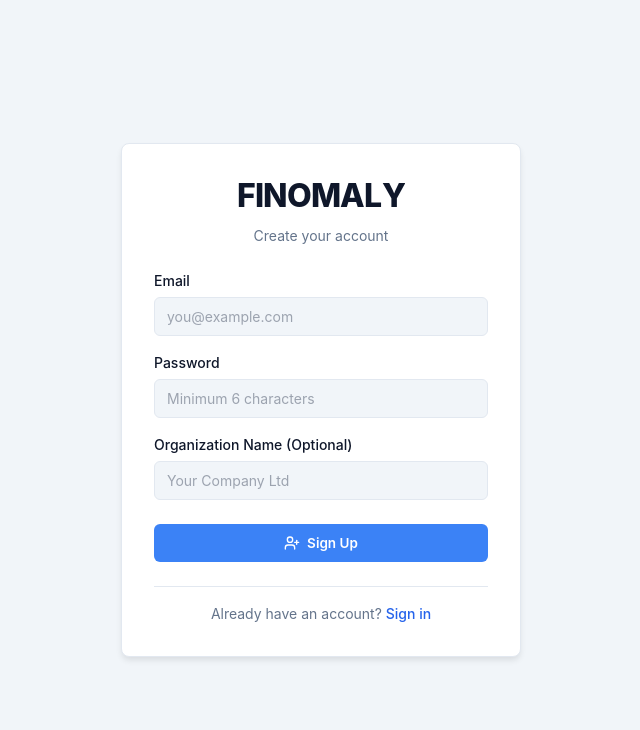
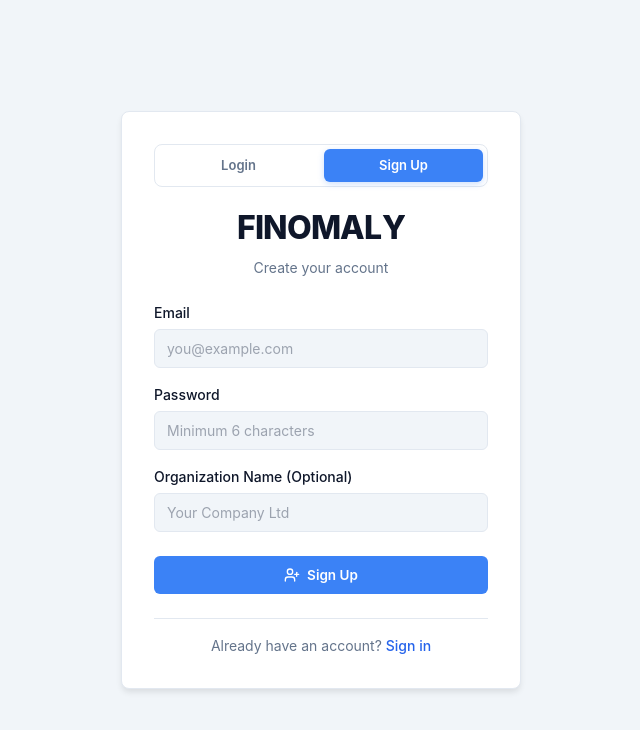
Before and after one commit to charan-lingam/FinOmaly, a React (Vite) app in the folder frontend/: page /signup in a window 1280 px wide. Shown: the top 730 px of the page, without its empty margins (319-959 px from the left). Built offline with nearby package versions, Linux system fonts and the light colour scheme; no server answers.

Commit message:
feat(ui): add Login and Sign Up switcher buttons above FinOmaly title on auth pages

```diff
--- a/frontend/package.json
+++ b/frontend/package.json
@@ -1,6 +1,6 @@
 {
   "name": "finomaly",
-  "version": "1.8.1",
+  "version": "1.8.2",
   "private": true,
   "type": "module",
   "scripts": {
--- a/frontend/src/pages/Login.jsx
+++ b/frontend/src/pages/Login.jsx
@@ -51,6 +51,53 @@
   return (
     <div style={{ display: 'flex', height: '100vh', alignItems: 'center', justifyContent: 'center', backgroundColor: 'var(--main-bg)' }}>
       <div style={{ width: 400, padding: 32, backgroundColor: 'var(--card-bg)', border: '1px solid var(--border)', borderRadius: 8, boxShadow: '0 4px 6px -1px rgb(0 0 0 / 0.1)' }}>
+
+        {/* Auth Toggle Buttons above FinOmaly name */}
+        <div style={{
+          display: 'flex',
+          gap: 6,
+          width: '100%',
+          marginBottom: 20,
+          background: 'rgba(255, 255, 255, 0.04)',
+          border: '1px solid var(--border)',
+          borderRadius: 8,
+          padding: 4
+        }}>
+          <Link
+            to="/login"
+            style={{
+              flex: 1,
+              textAlign: 'center',
+              padding: '7px 12px',
+              borderRadius: 6,
+              fontSize: 13,
+              fontWeight: 600,
+              textDecoration: 'none',
+              backgroundColor: 'var(--blue, #3b82f6)',
+              color: '#ffffff',
+              boxShadow: '0 2px 6px rgba(59, 130, 246, 0.25)'
+            }}
+          >
+            Login
+          </Link>
+          <Link
+            to="/signup"
+            style={{
+              flex: 1,
+              textAlign: 'center',
+              padding: '7px 12px',
+              borderRadius: 6,
+              fontSize: 13,
+              fontWeight: 600,
+              textDecoration: 'none',
+              backgroundColor: 'transparent',
+              color: 'var(--text-secondary)'
+            }}
+          >
+            Sign Up
+          </Link>
+        </div>
+
         <div style={{ textAlign: 'center', marginBottom: 24, display: 'flex', flexDirection: 'column', alignItems: 'center' }}>
           <CascadeText text="FinOmaly" as="div" fontSize="32px" color="var(--text-primary)" hoverColor="#2563eb" />
           <p style={{ color: 'var(--text-secondary)', marginTop: 8 }}>Sign in to access your dashboard</p>
--- a/frontend/src/pages/Signup.jsx
+++ b/frontend/src/pages/Signup.jsx
@@ -55,6 +55,53 @@
   return (
     <div style={{ display: 'flex', height: '100vh', alignItems: 'center', justifyContent: 'center', backgroundColor: 'var(--main-bg)' }}>
       <div style={{ width: 400, padding: 32, backgroundColor: 'var(--card-bg)', border: '1px solid var(--border)', borderRadius: 8, boxShadow: '0 4px 6px -1px rgb(0 0 0 / 0.1)' }}>
+
+        {/* Auth Toggle Buttons above FinOmaly name */}
+        <div style={{
+          display: 'flex',
+          gap: 6,
+          width: '100%',
+          marginBottom: 20,
+          background: 'rgba(255, 255, 255, 0.04)',
+          border: '1px solid var(--border)',
+          borderRadius: 8,
+          padding: 4
+        }}>
+          <Link
+            to="/login"
+            style={{
+              flex: 1,
+              textAlign: 'center',
+              padding: '7px 12px',
+              borderRadius: 6,
+              fontSize: 13,
+              fontWeight: 600,
+              textDecoration: 'none',
+              backgroundColor: 'transparent',
+              color: 'var(--text-secondary)'
+            }}
+          >
+            Login
+          </Link>
+          <Link
+            to="/signup"
+            style={{
+              flex: 1,
+              textAlign: 'center',
+              padding: '7px 12px',
+              borderRadius: 6,
+              fontSize: 13,
+              fontWeight: 600,
+              textDecoration: 'none',
+              backgroundColor: 'var(--blue, #3b82f6)',
+              color: '#ffffff',
+              boxShadow: '0 2px 6px rgba(59, 130, 246, 0.25)'
+            }}
+          >
+            Sign Up
+          </Link>
+        </div>
+
         <div style={{ textAlign: 'center', marginBottom: 24, display: 'flex', flexDirection: 'column', alignItems: 'center' }}>
           <CascadeText text="FinOmaly" as="div" fontSize="32px" color="var(--text-primary)" hoverColor="#2563eb" />
           <p style={{ color: 'var(--text-secondary)', marginTop: 8 }}>Create your account</p>
```
Also changed, not shown: 1 other file (tests, documents, lock files or other folders).
